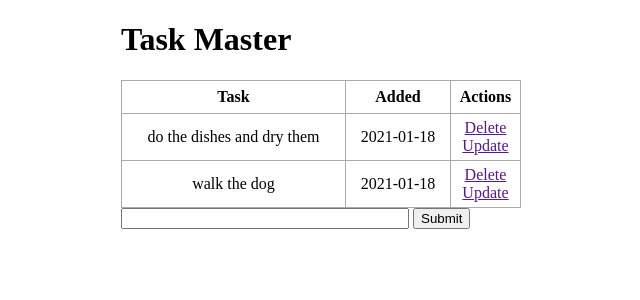
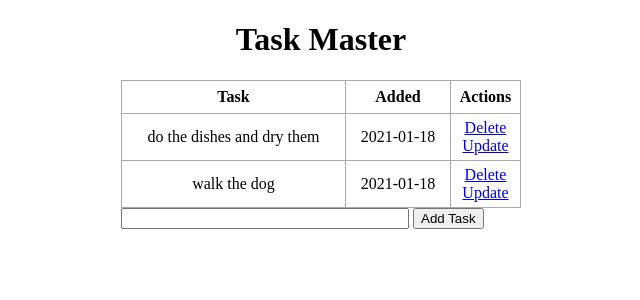
Before and after one commit to davey4/flask-todo-list, a Flask app: page / in a window 1280 px wide. Shown: the top 300 px of the page, without its empty margins (319-959 px from the left). Run offline with Flask 2, Linux system fonts and the light colour scheme; data comes from the database, SQL or seed files in the repository; both versions use the stored data as it was after the commit.

Commit message:
flask app working

```diff
--- a/app.py
+++ b/app.py
@@ -34,5 +34,32 @@
         return render_template('index.html', tasks=tasks)
 
 
+@app.route('/delete/<int:id>')
+def delete(id):
+    task_to_delete = Todo.query.get_or_404(id)
+
+    try:
+        db.session.delete(task_to_delete)
+        db.session.commit()
+        return redirect('/')
+    except:
+        return 'There was a problem deleting that task'
+
+
+@app.route('/update/<int:id>', methods=['GET', 'POST'])
+def update(id):
+    task = Todo.query.get_or_404(id)
+
+    if request.method == 'POST':
+        task.content = request.form['content']
+        try:
+            db.session.commit()
+            return redirect('/')
+        except:
+            return 'There was an error updating task'
+    else:
+        return render_template('update.html', task=task)
+
+
 if __name__ == '__main__':
     app.run(debug=True)
--- a/templates/index.html
+++ b/templates/index.html
@@ -2,7 +2,10 @@
 <title>Task Master</title>
 {% endblock %} {% block body %}
 <div class="content">
-  <h1>Task Master</h1>
+  <h1 style="text-align: center">Task Master</h1>
+  {% if tasks|length < 1 %}
+  <h4 style="text-align: center">There are no tasks. Create on below!</h4>
+  {% else %}
 
   <table>
     <tr>
@@ -15,17 +18,18 @@
       <td>{{ task.content }}</td>
       <td>{{ task.date_created.date() }}</td>
       <td>
-        <a href="">Delete</a>
+        <a href="/delete/{{task.id}}">Delete</a>
         <br />
-        <a href="">Update</a>
+        <a href="/update/{{task.id}}">Update</a>
       </td>
     </tr>
     {% endfor %}
   </table>
+  {% endif %}
 
   <form action="/" method="POST">
     <input type="text" name="content" id="content" />
-    <input type="submit" name="Add Task" />
+    <input type="submit" value="Add Task" />
   </form>
 </div>
 {% endblock %}
```
Also changed, not shown: templates/update.html (added, +12 -0 lines), test.db.
